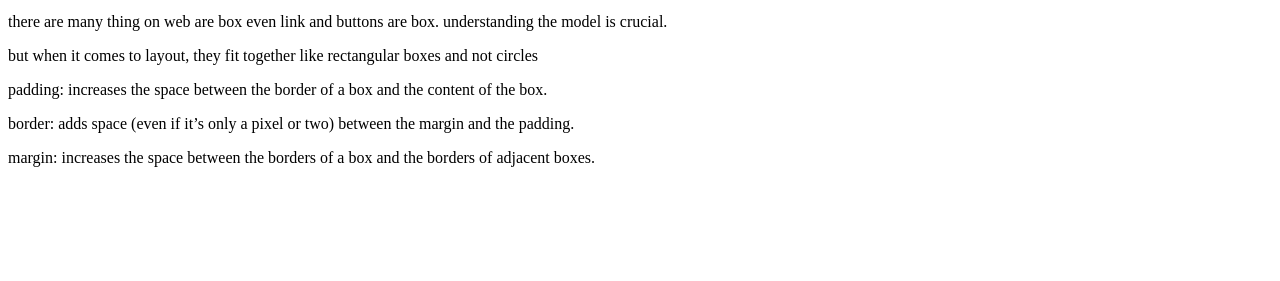
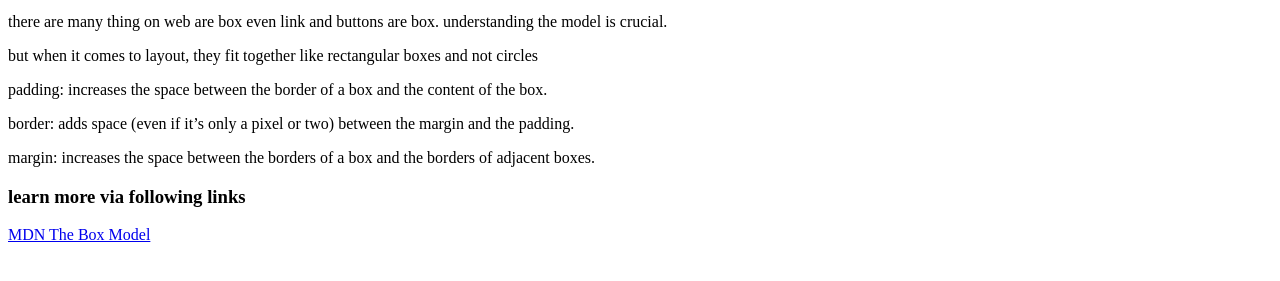
Before and after one commit to hamzafullstack/my-repos, a plain HTML site: page css-foundation/the-box-model/index.html in a window 1280 px wide. Shown: the part 119-400 px from the top of the page. Drawn offline with Linux system fonts and the light colour scheme.

Commit message:
The Box Model Notes updated

```diff
--- a/css-foundation/the-box-model/index.html
+++ b/css-foundation/the-box-model/index.html
@@ -14,6 +14,8 @@
      <p>padding: increases the space between the border of a box and the content of the box.</p>
      <p>border: adds space (even if it’s only a pixel or two) between the margin and the padding.</p>
      <p>margin: increases the space between the borders of a box and the borders of adjacent boxes.</p>
+     <h3>learn more via following links</h3>
+     <a href="https://developer.mozilla.org/en-US/docs/Learn_web_development/Core/Styling_basics/Box_model"> MDN The Box Model</a>
 
 </body>
 </html>
```
